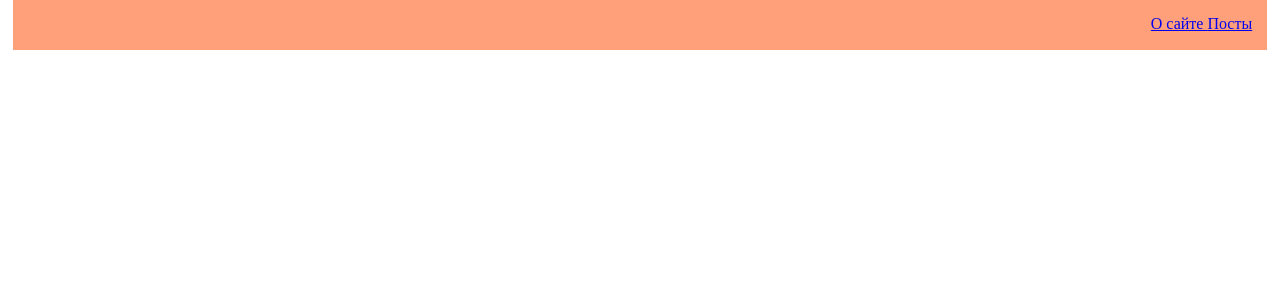
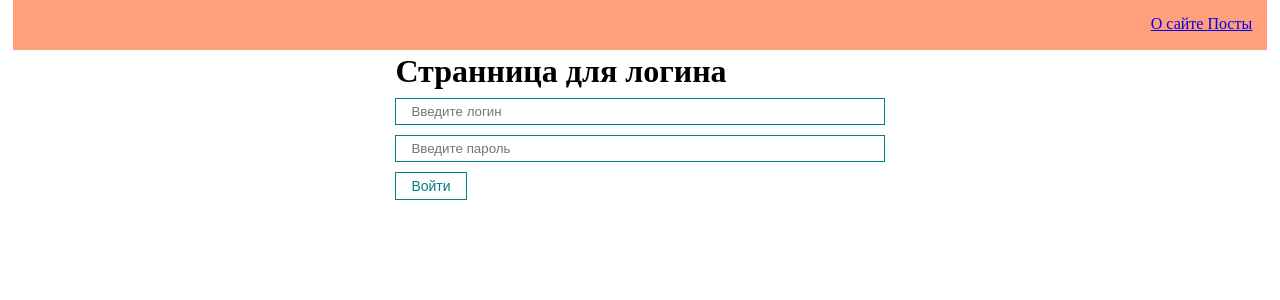
Before and after one commit to Jindy01/pet-react, a React (Create React App) app in the folder pet-react/: page /login in a window 1280 px wide. Before the commit this address had no page. Shown: the top 300 px of the page. Built offline with nearby package versions, Linux system fonts and the light colour scheme.

Commit message:
New_Componets_&_ReactMetod_useContext

```diff
--- a/pet-react/src/App.js
+++ b/pet-react/src/App.js
@@ -1,4 +1,4 @@
-import React from 'react';
+import  React, {useState} from 'react';
 import './styles/App.css';
 import {BrowserRouter, Route, Routes, Navigate} from "react-router-dom";
 import About from "./pages/About";
@@ -6,13 +6,22 @@
 import Navbar from "./Components/UI/Navbar/Navbar";
 import Error from "./pages/Error";
 import AppRouter from "./Components/AppRouter";
+import {AuthContext} from "./context";
+
+//  Исправить ошибку перехода на error потому что при переходе не перекидывает на логин ...
 
 function App() {
+    const [isAuth, setIsAuth] = useState(false);
     return (
-        <BrowserRouter>
-            <Navbar/>
-            <AppRouter/>
-        </BrowserRouter>
+        <AuthContext.Provider value={{
+            isAuth,
+            setIsAuth,
+        }}>
+            <BrowserRouter>
+                <Navbar/>
+                <AppRouter/>
+            </BrowserRouter>
+        </AuthContext.Provider>
     );
 }
 
--- a/pet-react/src/Components/AppRouter.jsx
+++ b/pet-react/src/Components/AppRouter.jsx
@@ -1,25 +1,45 @@
-import React from 'react';
+import React, {useContext} from 'react';
 import Navbar from "./UI/Navbar/Navbar";
 import {BrowserRouter, Navigate, Route, Routes, useParams} from "react-router-dom";
+import {publicRoutes, privateRoutes} from '../router'
+import About from "../pages/About";
+import Posts from "../pages/Posts";
+import Error from "../pages/Error";
 import PostIdPage from "../pages/PostIdPage";
-import {routes} from '../router'
+import {AuthContext} from "../context";
 
 
 const AppRouter = () => {
+    const {isAuth, setIsAuth} = useContext(AuthContext)
+    console.log(setIsAuth)
     return (
-        <Routes>
-            {/*<Route path='/' element={<Navigate to='/posts' replace={true}/>}/>*/}
+        isAuth
+            ? // Тернальный оператор
+            <Routes>
+                <Route path='/' element={<Navigate to='/posts' replace={true}/>}/>
+                {privateRoutes.map(route =>
+                    <Route
+                        path={route.path}
+                        element={<route.component/>}
+                        key={route.path}
+                    />
+                )}
+                <Route path='*' element={<Navigate to='/error' replace={true}/>}/>
+            </Routes>
+            : // Подопечный тернального оператора
 
-            {routes.map(route => {
-                <Route
-                    path={route.path}
-                    element={route.component}
-                    match={route.match}
-                />
-            })}
-            {/*<Route path='*' element={<Navigate to='/error' replace={true}/>}/>*/}
+            <Routes>
+                {publicRoutes.map(route =>
+                    <Route
+                        path={route.path}
+                        element={<route.component/>}
+                        key={route.path}
+                    />
+                )}
 
-        </Routes>
+                <Route path='*' element={<Navigate to='/login' replace={true}/>}/>
+            </Routes>
+
     );
 };
 
--- /dev/null
+++ b/pet-react/src/context/index.js
@@ -0,0 +1,3 @@
+import {createContext} from 'react';
+
+export const AuthContext = createContext(null);
--- /dev/null
+++ b/pet-react/src/pages/Login.jsx
@@ -0,0 +1,25 @@
+import React, {useContext} from 'react';
+import MyInput  from '../Components/UI/input/MyInput'
+import MyButton from "../Components/UI/button/MyButton";
+import {AuthContext} from "../context";
+
+const Login = () => {
+    const {isAuth, setIsAuth} = useContext(AuthContext);
+    const login = event => {
+        event.preventDefault()
+        setIsAuth(true);
+    }
+
+    return (
+        <div>
+           <h1>Странница для логина</h1>
+            <form onSubmit={login}>
+                <MyInput type='text' placeholder='Введите логин'/>
+                <MyInput type='password' placeholder='Введите пароль'/>
+                <MyButton> Войти </MyButton>
+            </form>
+        </div>
+    );
+};
+
+export default Login;
--- a/pet-react/src/router/index.js
+++ b/pet-react/src/router/index.js
@@ -2,9 +2,15 @@
 import PostIdPage from "../pages/PostIdPage";
 import Posts from '../pages/Posts';
 import About from '../pages/About'
+import Login from "../pages/Login";
 
-export const routes = [
-    {path: '/about', component: About, match: true,},
-    {path: '/posts', component: Posts, match: true,},
-    {path: '/posts/:id', component: PostIdPage, match: true,},
+
+export const privateRoutes = [
+    {path: '/about', component: About, },
+    {path: '/posts', component: Posts, },
+    {path: '/posts/:id', component: PostIdPage, },
 ]
+
+export const publicRoutes = [
+    {path: '/login', component: Login, },
+]
```
Also changed, not shown: pet-react/src/Save/Save.jsx (+42 -0 lines).
